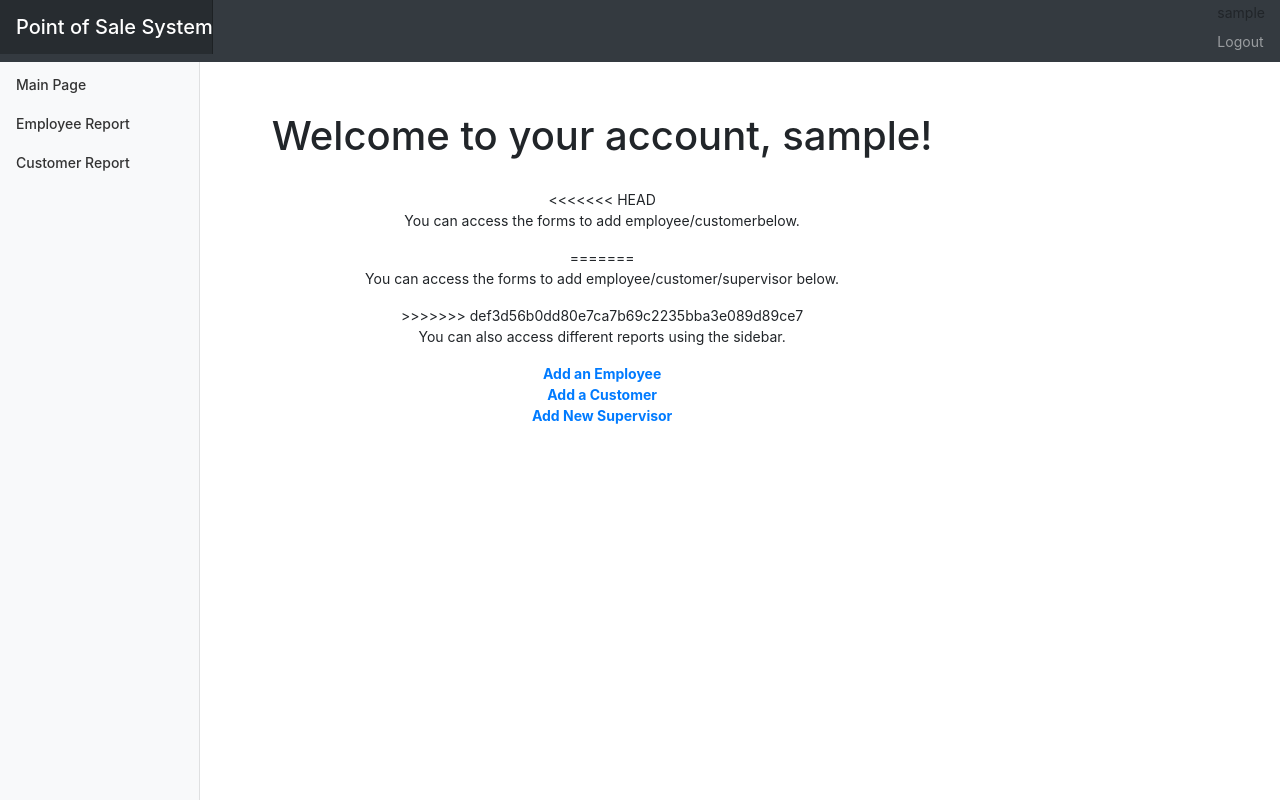
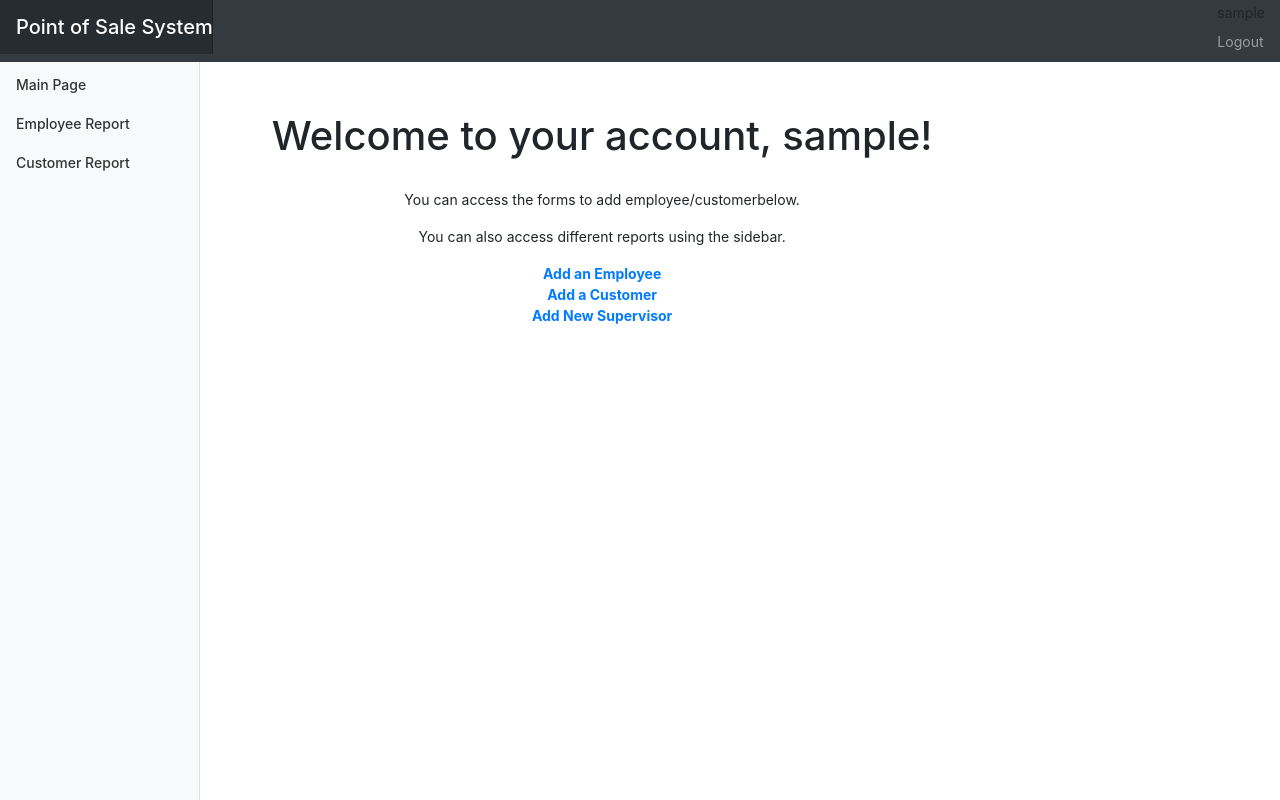
Before and after one commit to dittocoder1998/POS_K, a Django app: page / in a window 1280 px wide. Run offline with Django 4.2, Linux system fonts and the light colour scheme; the visitor is signed in with stand-in values (Sample User, id 1).

Commit message:
Update home.html

```diff
--- a/mypos/posapp/templates/home.html
+++ b/mypos/posapp/templates/home.html
@@ -10,11 +10,7 @@
 </br>
 <!-- placeholder text -->
 <center>
-<<<<<<< HEAD
     <p>You can access the forms to add employee/customerbelow.</p>
-=======
-    <p>You can access the forms to add employee/customer/supervisor below.</p>
->>>>>>> def3d56b0dd80e7ca7b69c2235bba3e089d89ce7
     <p>You can also access different reports using the sidebar.</p>
 </center>
 <div>
```
